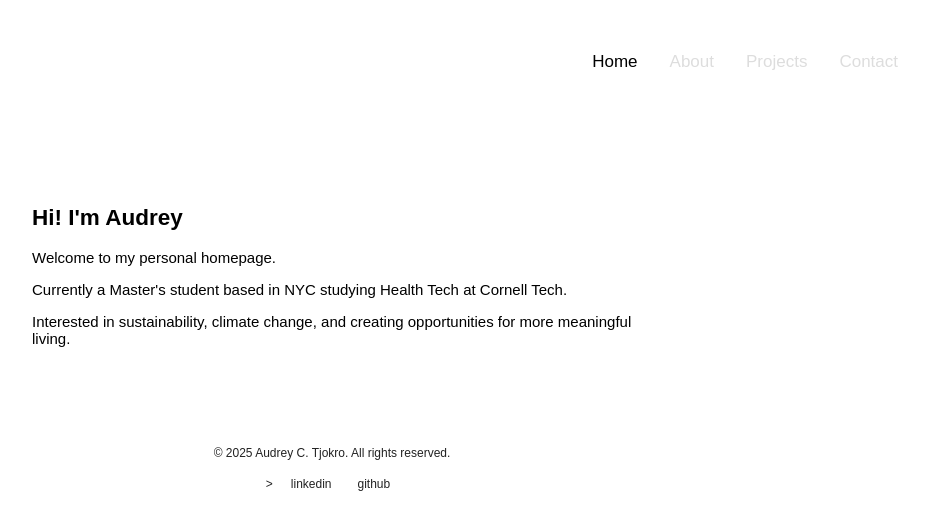
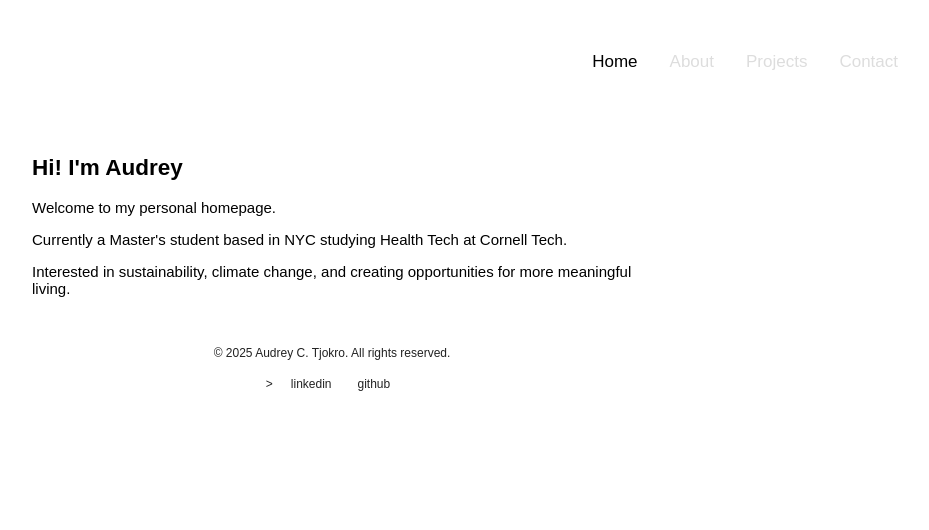
Before and after one commit to audreytjokro/cs5356-hw3, a plain HTML site: page index.html in a window 1280 px wide. Shown: the whole page, without its empty margins (308-1237 px from the left). Drawn offline with Linux system fonts and the light colour scheme.

Commit message:
fixing merge conflict

```diff
--- a/index.html
+++ b/index.html
@@ -14,7 +14,7 @@
 <!-- Open Graph Meta Tags for Rich Preview -->
 <meta property="og:title" content="My Website - Audrey Christabel" />
 <meta property="og:description" content="A collection of projects, photography, and frontend experiments." />
-<meta property="og:image" content="images/relax-icon.jpg" />
+<meta property="og:image" content="https://audreytjokro.github.io/cs5356-hw3/images/relax-icon.jpg">
 <meta property="og:url" content="https://audreyct.github.io/" />
 <meta property="og:type" content="website" />
 
--- a/style.css
+++ b/style.css
@@ -33,7 +33,7 @@ body {
 
   .index-text-container {
     max-width: 600px;
-    margin: 50px auto;
+    margin: 0px auto;
     padding: 20px;
     font-size: 15px;
     text-align: left;
```
Also changed, not shown: about.html (+1 -1 lines).
